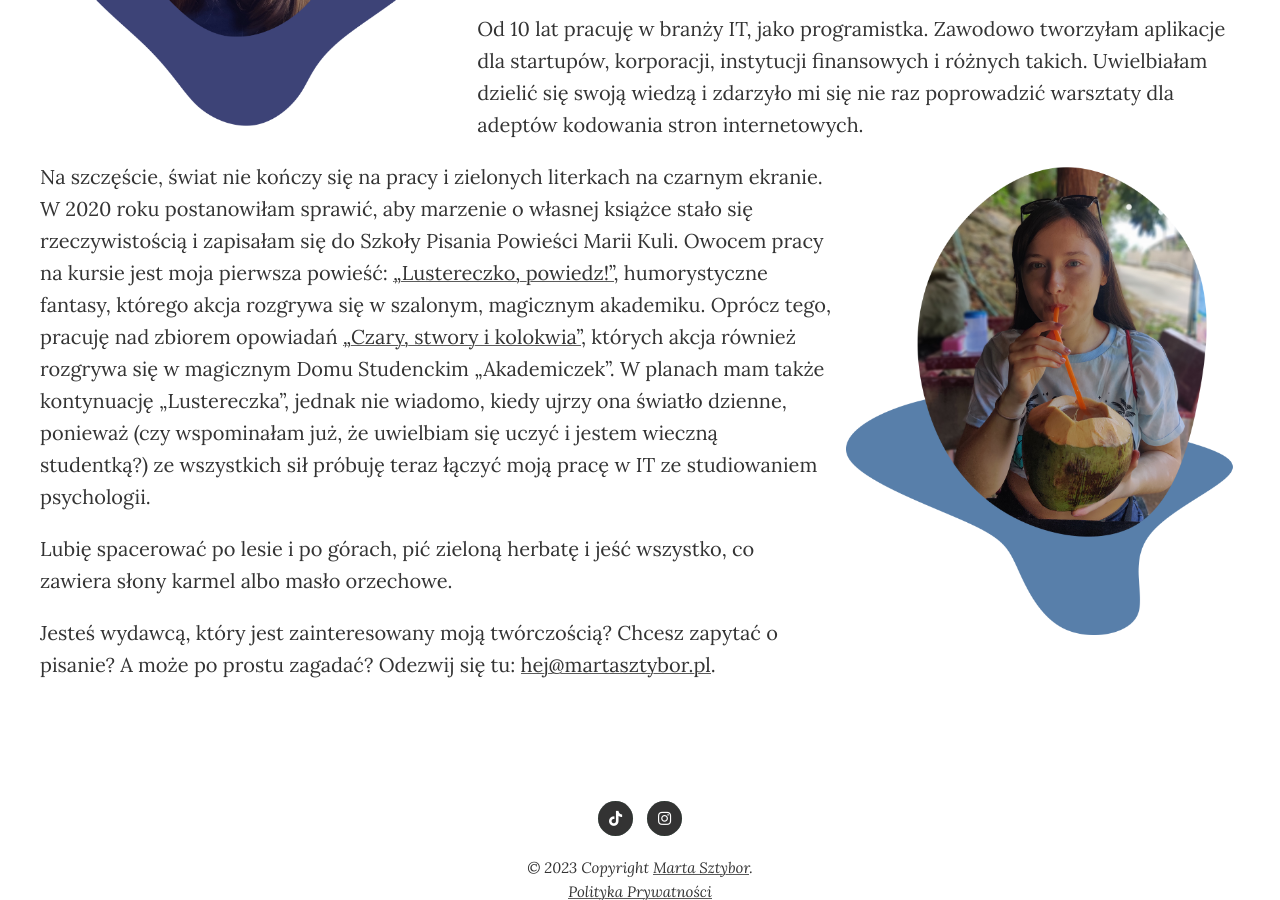
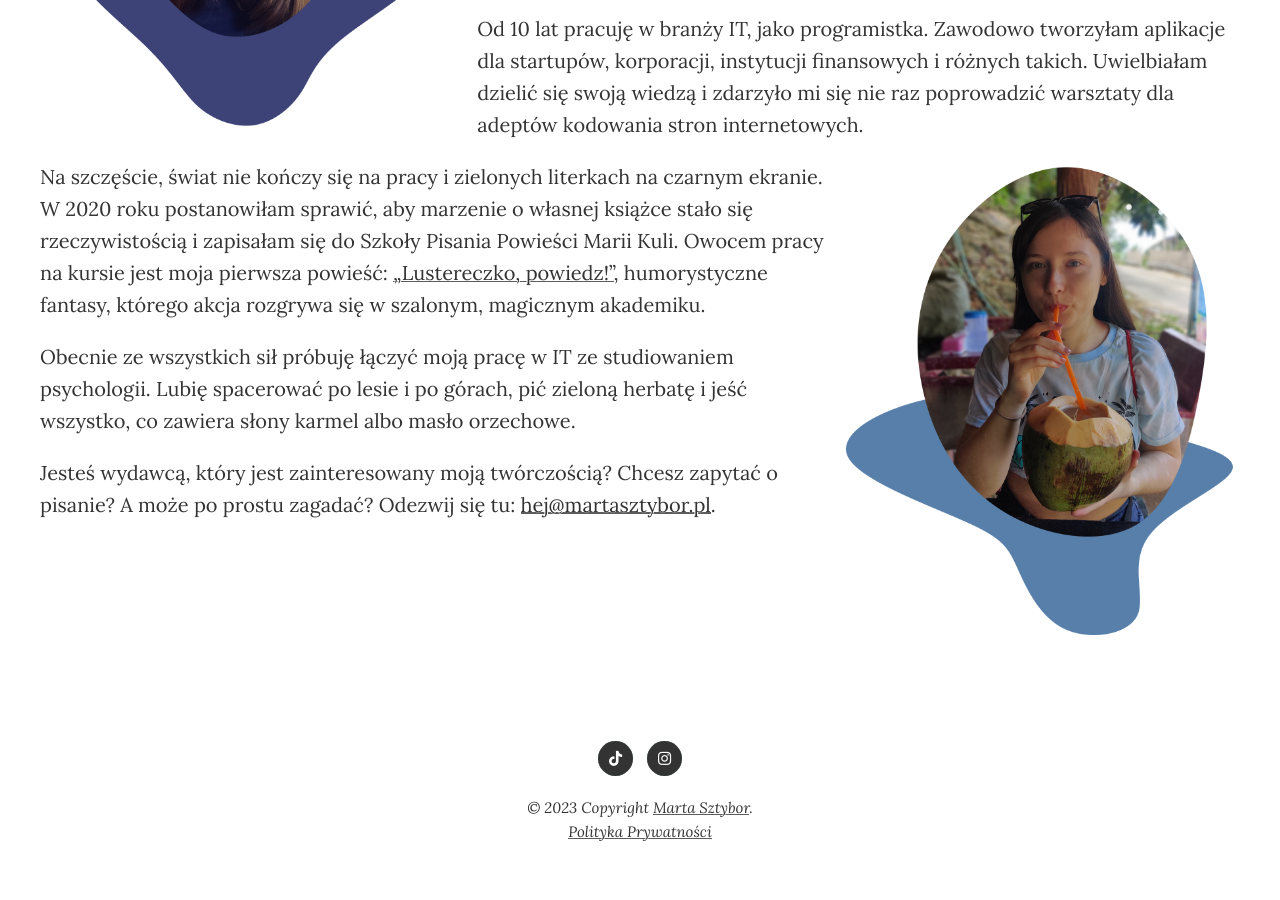
Before and after one commit to sztyborek/pisze.martasztybor.pl, a Jekyll site: the page built from about.md, in a window 1280 px wide and 900 px high, scrolled down 679 px. Built offline with Jekyll 4.4.1, drawn with Linux system fonts in a browser that asks for light colours; nearby versions of some CDN libraries.

Commit message:
temporarily hide items

```diff
--- a/_layouts/book.html
+++ b/_layouts/book.html
@@ -26,7 +26,8 @@
             <h3>O autorce</h3>
             <p>Hej, tu Marta. Piszę opowieści z gatunku fantasy, których akcja rozgrywa się w magicznym akademiku.<br>
               Z zawodu jestem programistką, a oprócz tego studiuję psychologię. Lubię spacerować po lesie i po górach, pić zieloną herbatę i jeść wszystko, co zawiera słony karmel albo masło orzechowe.<br>
-              Dotychczas napisałam jedną pełnometrażową powieść: <a href="/lustereczko-powiedz/">„Lustereczko, powiedz!”</a>, publikuję także w formie słuchowiska serię opowiadań z tego samego uniwersum: <a href="/opowiadania-z-akademika/">„Czary, stwory i kolokwia”</a>.
+              <!-- Dotychczas napisałam jedną pełnometrażową powieść: <a href="/lustereczko-powiedz/">„Lustereczko, powiedz!”</a>. -->
+              <!-- publikuję także w formie słuchowiska serię opowiadań z tego samego uniwersum: <a href="/opowiadania-z-akademika/">„Czary, stwory i kolokwia”</a>. -->
             </p>
           </div>
         </section>
--- a/about.md
+++ b/about.md
@@ -16,8 +16,10 @@ Od 10 lat pracuję w branży IT, jako programistka. Zawodowo tworzyłam aplikacj
 
 <img src="/images/o-mnie-2.png" alt="" class="about__pic-right">
 
-Na szczęście, świat nie kończy się na pracy i zielonych literkach na czarnym ekranie. W 2020 roku postanowiłam sprawić, aby marzenie o własnej książce stało się rzeczywistością i zapisałam się do Szkoły Pisania Powieści Marii Kuli. Owocem pracy na kursie jest moja pierwsza powieść: <a href="/lustereczko-powiedz/">„Lustereczko, powiedz!”</a>, humorystyczne fantasy, którego akcja rozgrywa się w szalonym, magicznym akademiku. Oprócz tego, pracuję nad zbiorem opowiadań <a href="/opowiadania-z-akademika/">„Czary, stwory i kolokwia”</a>, których akcja również rozgrywa się w magicznym Domu Studenckim „Akademiczek”. W planach mam także kontynuację „Lustereczka”, jednak nie wiadomo, kiedy ujrzy ona światło dzienne, ponieważ (czy wspominałam już, że uwielbiam się uczyć i jestem wieczną studentką?) ze wszystkich sił próbuję teraz łączyć moją pracę w IT ze studiowaniem psychologii.
+Na szczęście, świat nie kończy się na pracy i zielonych literkach na czarnym ekranie. W 2020 roku postanowiłam sprawić, aby marzenie o własnej książce stało się rzeczywistością i zapisałam się do Szkoły Pisania Powieści Marii Kuli. Owocem pracy na kursie jest moja pierwsza powieść: <a href="/lustereczko-powiedz/">„Lustereczko, powiedz!”</a>, humorystyczne fantasy, którego akcja rozgrywa się w szalonym, magicznym akademiku.
 
-Lubię spacerować po lesie i po górach, pić zieloną herbatę i jeść wszystko, co zawiera słony karmel albo masło orzechowe.
+<!-- Oprócz tego, pracuję nad zbiorem opowiadań <a href="/opowiadania-z-akademika/">„Czary, stwory i kolokwia”</a>, których akcja również rozgrywa się w magicznym Domu Studenckim „Akademiczek”. W planach mam także kontynuację „Lustereczka”, jednak nie wiadomo, kiedy ujrzy ona światło dzienne, ponieważ (czy wspominałam już, że uwielbiam się uczyć i jestem wieczną studentką?) -->
+
+Obecnie ze wszystkich sił próbuję łączyć moją pracę w IT ze studiowaniem psychologii. Lubię spacerować po lesie i po górach, pić zieloną herbatę i jeść wszystko, co zawiera słony karmel albo masło orzechowe.
 
 Jesteś wydawcą, który jest zainteresowany moją twórczością? Chcesz zapytać o pisanie? A może po prostu zagadać? Odezwij się tu: <a href="mailto:hej@martasztybor.pl">hej@martasztybor.pl</a>.
--- a/index.html
+++ b/index.html
@@ -32,13 +32,13 @@ layout: landing
       <a href="/lustereczko-powiedz" class="button">Zobacz więcej</a>
     </div>
 
-    <div class="landing__item">
+    <!-- <div class="landing__item">
       <a href="/opowiadania-z-akademika">
         <img class="landing__item-img" src="/images/czary.png" alt="Okładka antologii opowiadań Czary, stwory i kolokwia">
       </a>
       <h2><a href="/opowiadania-z-akademika">Czary, stwory i kolokwia</a></h2>
       <p>Antologia opowiadań ze świata magicznego akademika, dostępna bezpłatnie w formie słuchowiska.</p>
       <a href="/opowiadania-z-akademika" class="button">Zobacz więcej</a>
-    </div>
+    </div> -->
   </section>
 </div>
```
